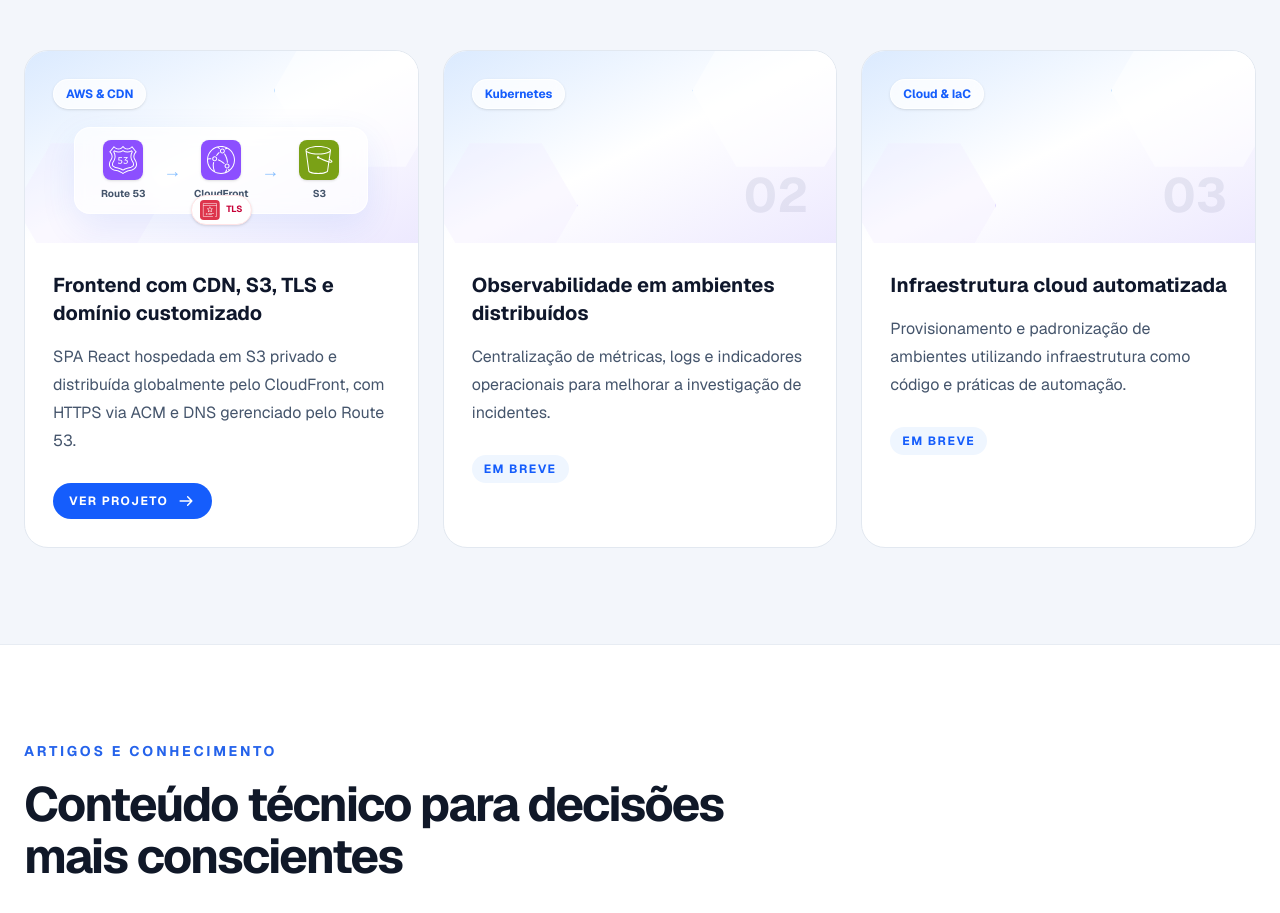
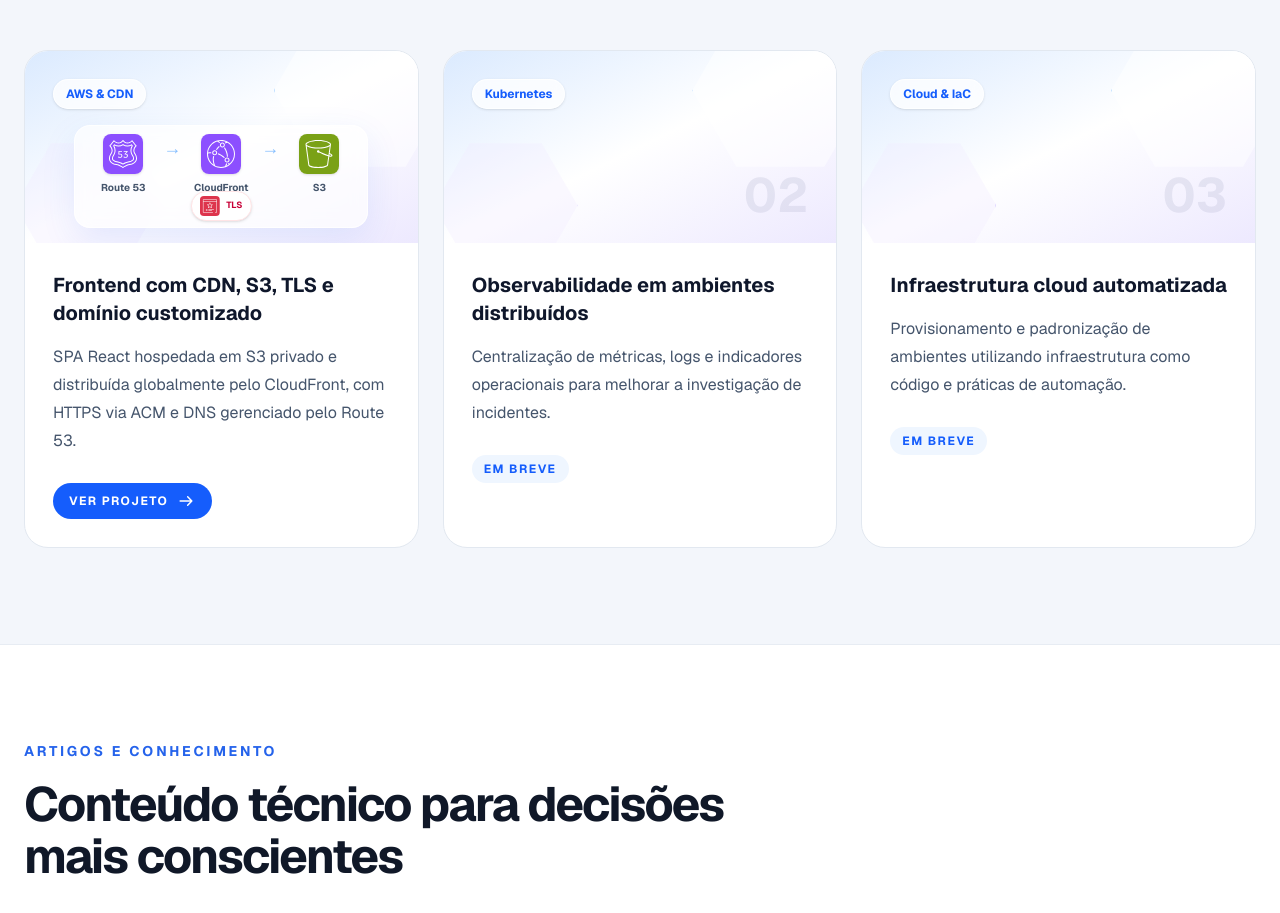
Before and after one commit to felipesalesdeoliveira/fso-cloud-consulting, a Next.js app: page / in a window 1280 px wide. Shown: the part 4300-5213 px from the top of the page. Built offline with nearby package versions, Linux system fonts and the light colour scheme.

Commit message:
fix: position TLS badge below architecture flow (#29)

```diff
--- a/components/Sections.tsx
+++ b/components/Sections.tsx
@@ -152,8 +152,8 @@ function ProjectMiniArchitecture() {
   ];
 
   return (
-    <div className="absolute inset-x-5 bottom-5 top-[4.25rem] flex items-center justify-center" aria-hidden="true">
-      <div className="relative flex items-center gap-2 rounded-2xl border border-white/80 bg-white/65 px-4 py-3 shadow-[0_12px_35px_rgba(37,99,235,0.10)] backdrop-blur-sm">
+    <div className="absolute inset-x-5 bottom-2 top-[4.25rem] flex items-center justify-center" aria-hidden="true">
+      <div className="relative flex items-start gap-2 rounded-2xl border border-white/80 bg-white/65 px-4 pb-8 pt-2 shadow-[0_12px_35px_rgba(37,99,235,0.10)] backdrop-blur-sm">
         {nodes.map((node, nodeIndex) => (
           <div key={node.label} className="contents">
             {nodeIndex > 0 && <span className="text-lg font-bold text-blue-400/70">→</span>}
@@ -163,7 +163,7 @@ function ProjectMiniArchitecture() {
             </div>
           </div>
         ))}
-        <div className="absolute -bottom-3 left-1/2 flex -translate-x-1/2 items-center gap-1.5 rounded-full border border-rose-100 bg-white px-2 py-1 shadow-sm">
+        <div className="absolute bottom-1.5 left-1/2 flex -translate-x-1/2 items-center gap-1.5 rounded-full border border-rose-100 bg-white px-2 py-1 shadow-sm">
           <Image src={publicAsset("/aws-icons/acm.svg")} alt="" width={20} height={20} className="h-5 w-5 rounded" />
           <span className="text-[9px] font-bold text-rose-700">TLS</span>
         </div>
```
